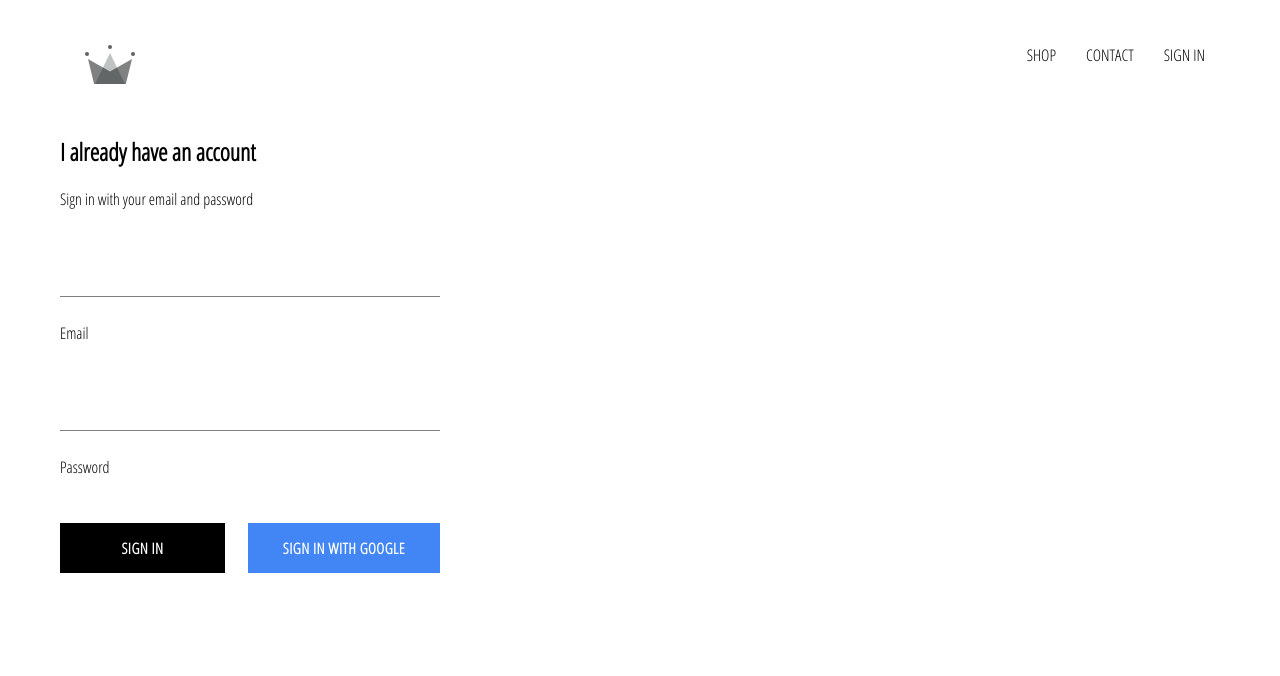
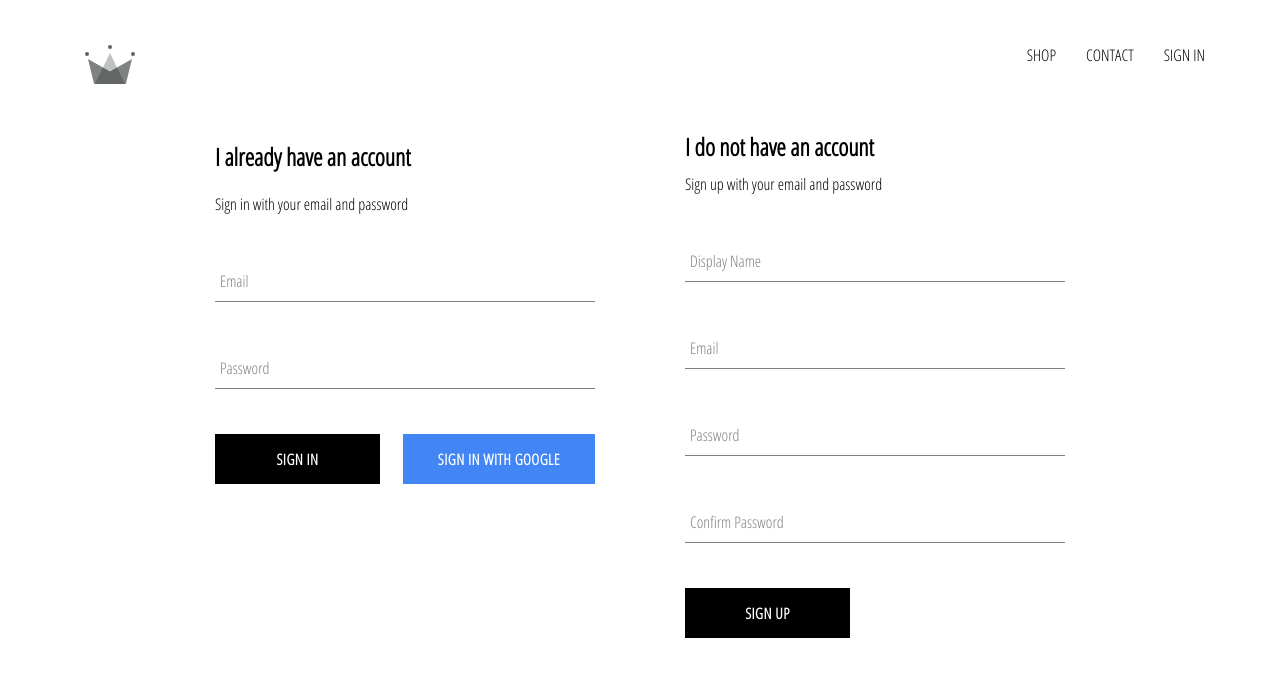
Before and after one commit to ChristianClose/crwn-clothing, a React (Create React App) app: page /signin in a window 1280 px wide. Shown: the top 676 px of the page. Built offline with nearby package versions, Linux system fonts and the light colour scheme; no server answers.

Commit message:
implemented firebase utils, included ability to store authenticated users into firebase database

```diff
--- a/src/App.js
+++ b/src/App.js
@@ -6,11 +6,11 @@
 import ShopPage from './pages/shop/shop.component';
 import SignInAndSignUpPage from "./pages/sign-in-and-sign-up/sign-in-and-sign-up.component";
 import Header from "./components/header/header.component";
-import { auth } from './firebase/firebase.utils';
+import { auth, createUserProfileDocument } from './firebase/firebase.utils';
 
 
 class App extends React.Component {
-  constructor(){
+  constructor() {
     super();
     this.state = {
       currentUser: null
@@ -20,9 +20,22 @@
   unsubscribeFromAuth = null
 
   componentDidMount() {
-    this.unsubscribeFromAuth = auth.onAuthStateChanged(user => {
-      this.setState({ currentUser: user});
-      console.log(user);
+    this.unsubscribeFromAuth = auth.onAuthStateChanged(async userAuth => {
+      if (userAuth) {
+        const userRef = await createUserProfileDocument(userAuth);
+
+        userRef.onSnapshot(snapShot => {
+          this.setState({
+            currentState:{
+              id: snapShot.id,
+              ...snapShot.data()
+            }
+          }, () => console.log(this.state))
+        });
+        console.log(this.state);
+      } else {
+        this.setState({currentUser: userAuth});
+      }
     });
   }
 
--- a/src/components/form-input/form-input.component.jsx
+++ b/src/components/form-input/form-input.component.jsx
@@ -7,11 +7,12 @@
         <input className="form-input" onChange={handleChange} {...otherProps} />
         {
             label ?
-            <label className={`${otherProps.value.length ? 'shrink' : ''}`}>
+            <label className={`${otherProps.value.length ? 'shrink' : ''} form-input-label`}>
                 {label}
             </label>
             : null
         }
+        {console.log(otherProps.value.length)}
     </div>
 )
 
--- /dev/null
+++ b/src/components/sign-up/sign-up.component.jsx
@@ -0,0 +1,101 @@
+import React from 'react';
+
+import FormInput from '../form-input/form-input.component';
+import CustomButton from '../custom-button/custom-button.component';
+
+import { auth, createUserProfileDocument } from '../../firebase/firebase.utils';
+
+import './sign-up.styles.scss';
+
+class SignUp extends React.Component {
+    constructor() {
+        super();
+
+        this.state = {
+            displayName: '',
+            email: '',
+            password: '',
+            confirmPassword: ''
+        }
+    }
+
+    handleSubmit = async event => {
+        event.preventDefault();
+
+        const { displayName, email, password, confirmPassword } = this.state
+
+        if(password !== confirmPassword){
+            alert("Passwords do not match");
+            return;
+        }
+
+        try {
+            const {user} = await auth.createUserWithEmailAndPassword(email, password);
+
+            await createUserProfileDocument(user, {displayName});
+
+            this.setState({
+                displayName: '',
+                email: '',
+                password: '',
+                confirmPassword: ''
+            });
+
+        } catch(error) {
+            console.error(error);
+        }
+    }
+
+    handleChange = event => {
+        const {name, value} = event.target;
+        this.setState({[name]: value})
+    }
+
+    render() {
+        const { displayName, email, password, confirmPassword } = this.state
+        return (
+            <div className='sign-up'>
+                <h2 className='title'>I do not have an account</h2>
+                <span>Sign up with your email and password</span>
+                <form className='sign-up-form' onSubmit={this.handleSubmit}>
+                    <FormInput
+                        type="text"
+                        name="displayName"
+                        value={displayName}
+                        onChange={this.handleChange}
+                        label="Display Name"
+                        required
+                    />
+                    <FormInput
+                        type="email"
+                        name="email"
+                        value={email}
+                        onChange={this.handleChange}
+                        label="Email"
+                        required
+                    />
+                    <FormInput
+                        type="password"
+                        name="password"
+                        value={password}
+                        onChange={this.handleChange}
+                        label="Password"
+                        required
+                    />
+                    <FormInput
+                        type="password"
+                        name="confirmPassword"
+                        value={confirmPassword}
+                        onChange={this.handleChange}
+                        label="Confirm Password"
+                        required
+                    />
+                    <CustomButton type="submit">SIGN UP</CustomButton>
+                </form>
+
+            </div>
+        )
+    }
+}
+
+export default SignUp;
--- /dev/null
+++ b/src/components/sign-up/sign-up.styles.scss
@@ -0,0 +1,9 @@
+.sign-up{
+    display: flex;
+    flex-direction: column;
+    width: 380px;
+
+    .title{
+        margin: 10px 0;
+    }
+}
--- a/src/firebase/firebase.utils.js
+++ b/src/firebase/firebase.utils.js
@@ -13,6 +13,35 @@
     measurementId: "G-F9Q26KQR4W"
   };
 
+  export const createUserProfileDocument = async(userAuth, additionalData) => {
+    if(!userAuth){
+      return;
+    }
+
+    const userRef = firestore.doc(`users/${userAuth.uid}`);
+    const snapshot = await userRef.get();
+
+    console.log(snapshot)
+
+    if(!snapshot.exists){
+      const { displayName, email } = userAuth;
+      const createdAt = new Date();
+
+      try{
+        await userRef.set({
+          displayName,
+          email,
+          createdAt,
+          ...additionalData
+        });
+      } catch(error){
+        console.log('Error creating user', error.message)
+      }
+    }
+
+    return userRef;
+  }
+
   firebase.initializeApp(config);
 
   export const auth = firebase.auth();
--- a/src/pages/sign-in-and-sign-up/sign-in-and-sign-up.component.jsx
+++ b/src/pages/sign-in-and-sign-up/sign-in-and-sign-up.component.jsx
@@ -1,11 +1,15 @@
 import React from 'react';
 
-import SignIn from '../../components/sign-in/sign-in.component'
+import SignIn from '../../components/sign-in/sign-in.component';
+import SignUp from '../../components/sign-up/sign-up.component';
 
 import './sign-in-and-sign-up.styles.scss';
 
 const SignInAndSignUpPage = () => (
-    <div className="sign-in-and-sign-up"><SignIn /></div>
+    <div className="sign-in-and-sign-up">
+        <SignIn />
+        <SignUp />
+    </div>
 );
 
 export default SignInAndSignUpPage;
--- a/src/pages/sign-in-and-sign-up/sign-in-and-sign-up.styles.scss
+++ b/src/pages/sign-in-and-sign-up/sign-in-and-sign-up.styles.scss
@@ -0,0 +1,6 @@
+.sign-in-and-sign-up {
+    width: 850px;
+    display: flex;
+    justify-content: space-between;
+    margin: 30px auto;
+}
```
